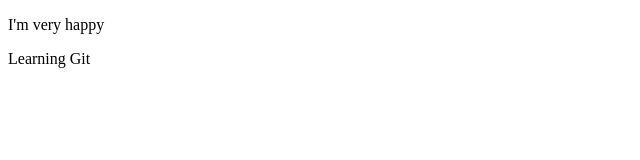
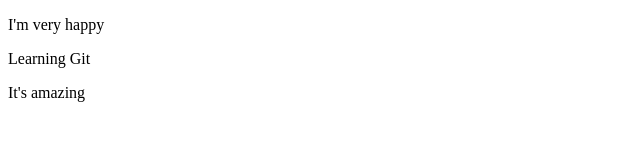
Before and after one commit to rafi-hasan/My-workfiles, a plain HTML site: page index.html in a window 1280 px wide. Shown: the full height of the page, 0-640 px from the left. Drawn offline with Linux system fonts and the light colour scheme.

Commit message:
section added

```diff
--- a/index.html
+++ b/index.html
@@ -9,6 +9,7 @@
     <section>
       <div class="git"><p>I'm very happy</p></div>
       <p>Learning Git</p>
+      <section><p>It's amazing</p></section>
     </section>
   </body>
 </html>
```
